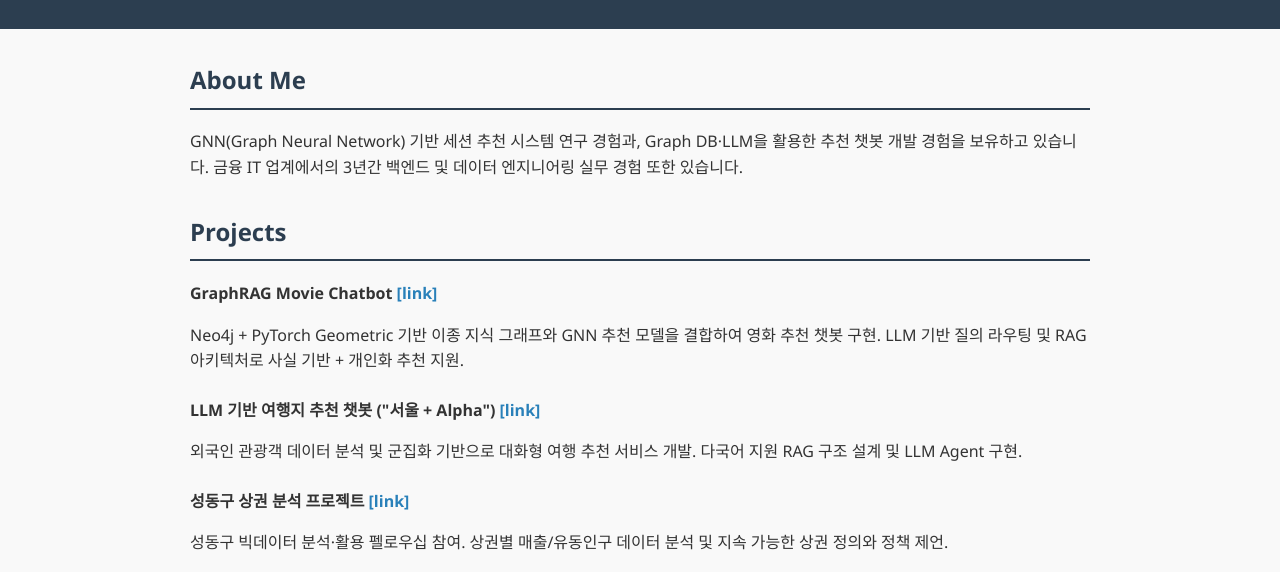
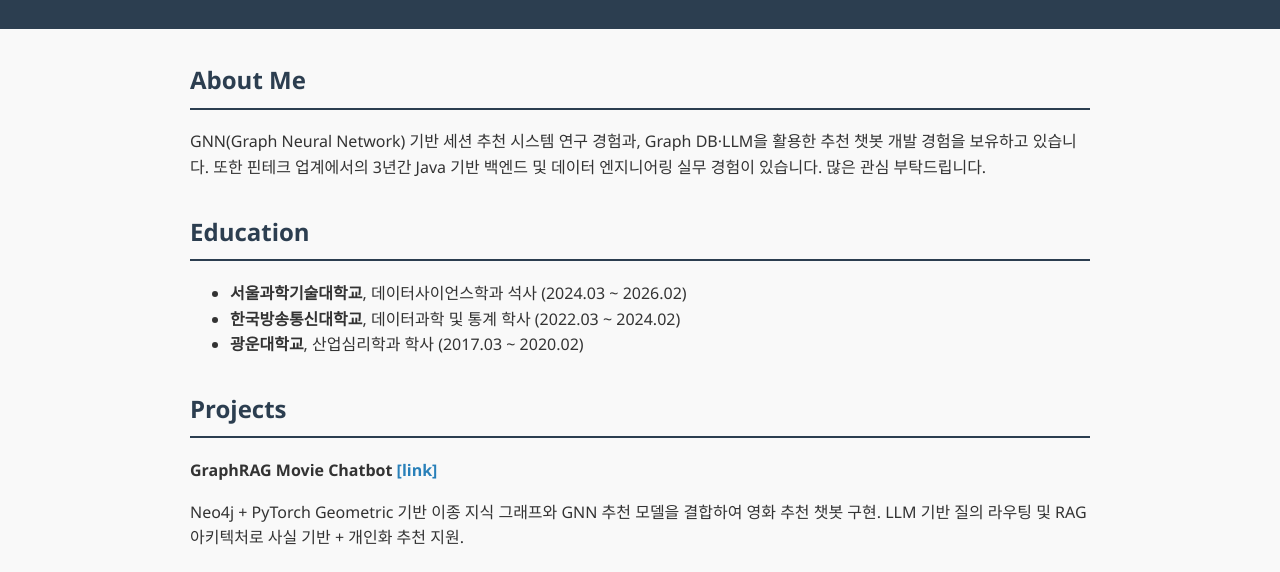
Before and after one commit to SyngyeonTak/SyngyeonTak.github.io, a plain HTML site: page index.html in a window 1280 px wide. Shown: the part 135-707 px from the top of the page. Drawn offline with Linux system fonts and the light colour scheme.

Commit message:
Update index.html

```diff
--- a/index.html
+++ b/index.html
@@ -69,8 +69,18 @@
       <p>
         GNN(Graph Neural Network) 기반 세션 추천 시스템 연구 경험과,
         Graph DB·LLM을 활용한 추천 챗봇 개발 경험을 보유하고 있습니다.
-        금융 IT 업계에서의 3년간 백엔드 및 데이터 엔지니어링 실무 경험 또한 있습니다.
+        또한 핀테크 업계에서의 3년간 Java 기반 백엔드 및 데이터 엔지니어링 실무 경험이 있습니다.
+        많은 관심 부탁드립니다.
       </p>
+    </section>
+
+      <section>
+        <h2>Education</h2>
+          <ul>
+            <li><strong>서울과학기술대학교</strong>, 데이터사이언스학과 석사 (2024.03 ~ 2026.02)</li>
+            <li><strong>한국방송통신대학교</strong>, 데이터과학 및 통계 학사 (2022.03 ~ 2024.02)</li>
+            <li><strong>광운대학교</strong>, 산업심리학과 학사 (2017.03 ~ 2020.02)</li>
+          </ul>
     </section>
 
     <section>
```
